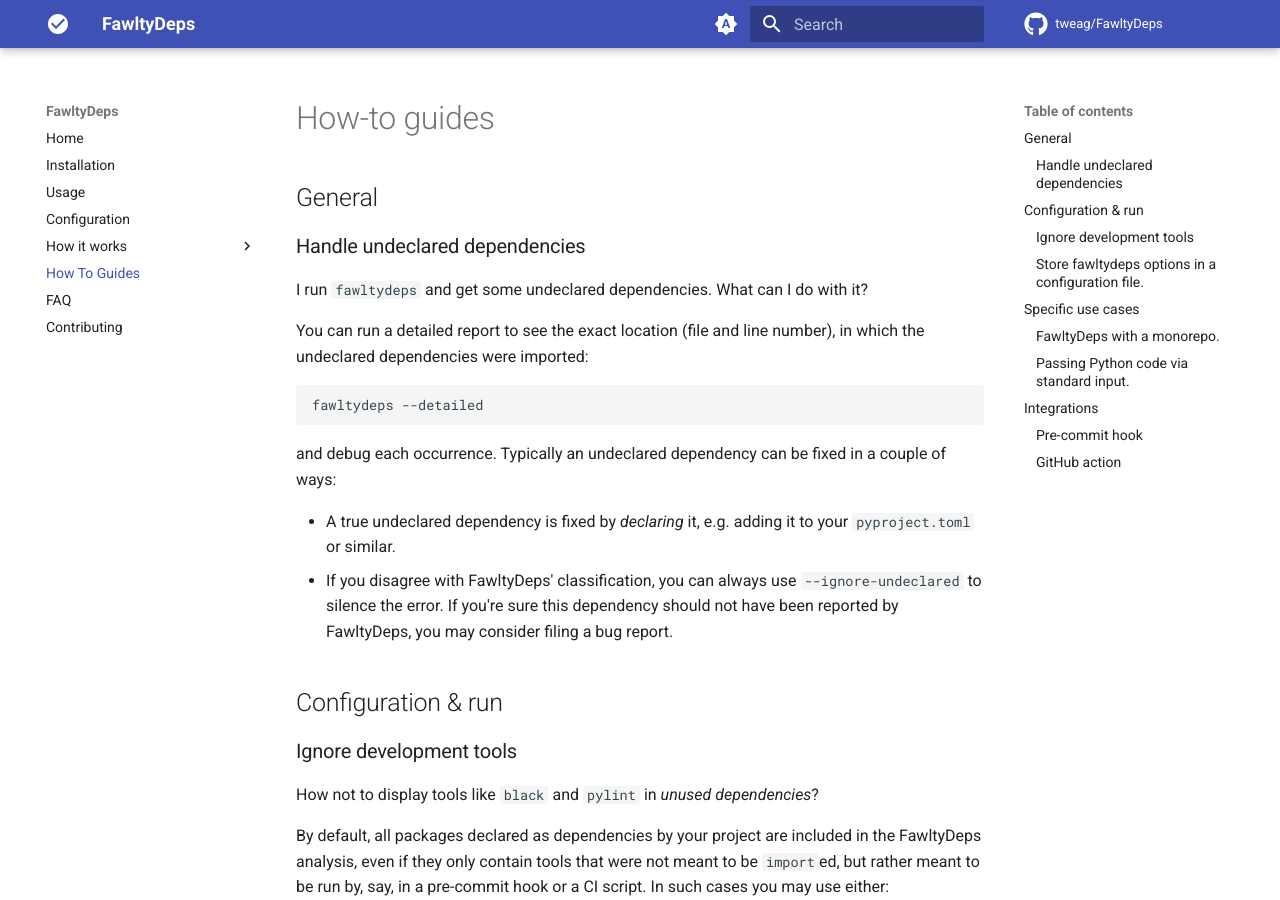
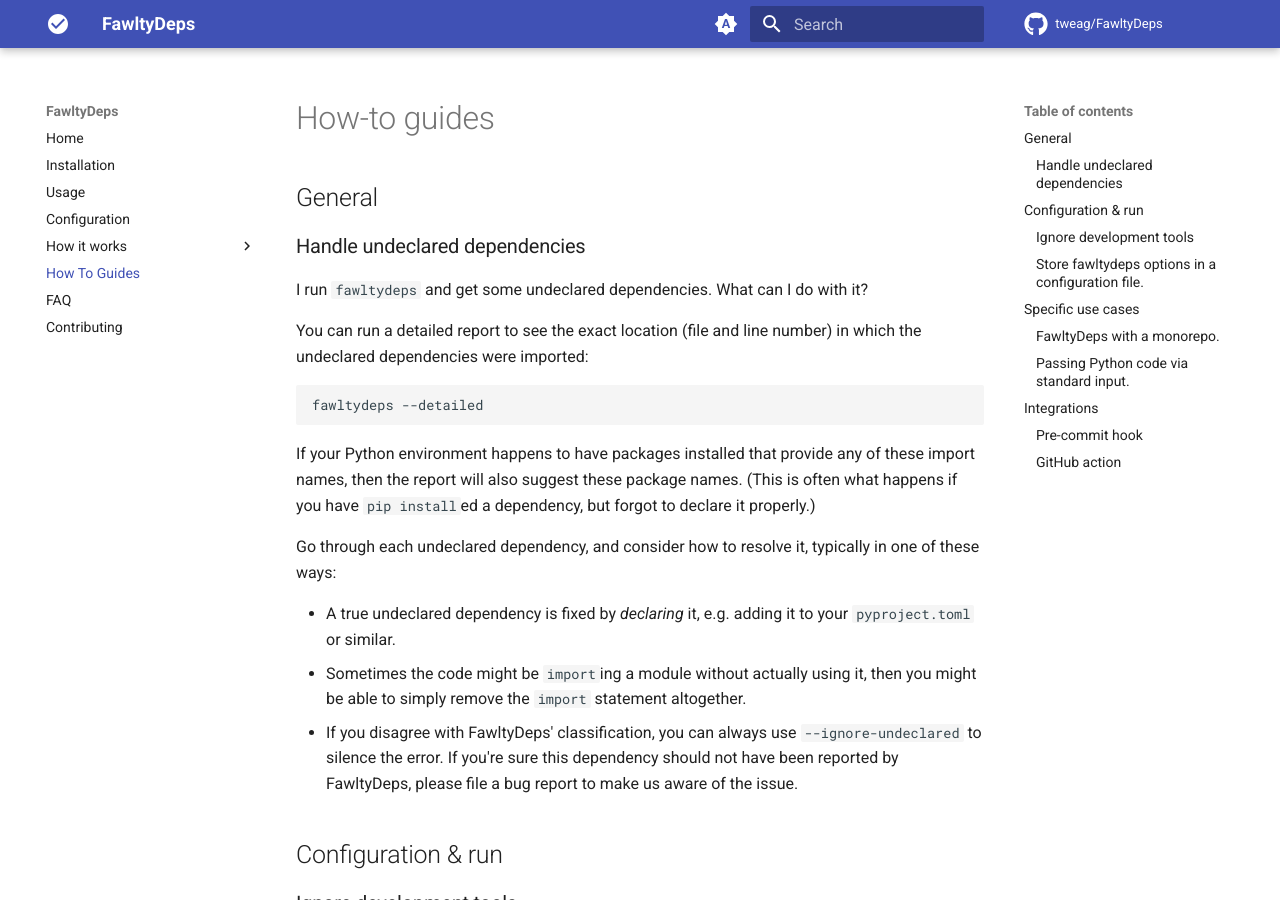
Before and after one commit to tweag/FawltyDeps, an MkDocs documentation site: the page built from docs/how_to_guides.md, in a window 1280 px wide and 900 px high. Built offline with MkDocs 1.6.1 and Material for MkDocs 9.7.7, drawn with Linux system fonts in a browser that asks for light colours; comment, search, counter and statistics services are not loaded.

Commit message:
Update docs to mention --detailed suggestions for undeclared deps

````diff
--- a/docs/how_to_guides.md
+++ b/docs/how_to_guides.md
@@ -5,17 +5,29 @@
 
 I run `fawltydeps` and get some undeclared dependencies. What can I do with it?
 
-You can run a detailed report to see the exact location (file and line number), in which
-the undeclared dependencies were imported:
+You can run a detailed report to see the exact location (file and line number)
+in which the undeclared dependencies were imported:
 
 ```sh
 fawltydeps --detailed
 ```
 
-and debug each occurrence. Typically an undeclared dependency can be fixed in a couple of ways:
+If your Python environment happens to have packages installed that provide any
+of these import names, then the report will also suggest these package names.
+(This is often what happens if you have `pip install`ed a dependency, but forgot
+to declare it properly.)
 
-- A true undeclared dependency is fixed by _declaring_ it, e.g. adding it to your `pyproject.toml` or similar.
-- If you disagree with FawltyDeps' classification, you can always use `--ignore-undeclared` to silence the error. If you're sure this dependency should not have been reported by FawltyDeps, you may consider filing a bug report.
+Go through each undeclared dependency, and consider how to resolve it, typically
+in one of these ways:
+
+- A true undeclared dependency is fixed by _declaring_ it, e.g. adding it to
+  your `pyproject.toml` or similar.
+- Sometimes the code might be `import`ing a module without actually using it,
+  then you might be able to simply remove the `import` statement altogether.
+- If you disagree with FawltyDeps' classification, you can always use
+  `--ignore-undeclared` to silence the error. If you're sure this dependency
+  should not have been reported by FawltyDeps, please file a bug report to make
+  us aware of the issue.
 
 
 ## Configuration & run
````
Also changed, not shown: docs/usage.md (+2 -1 lines).
